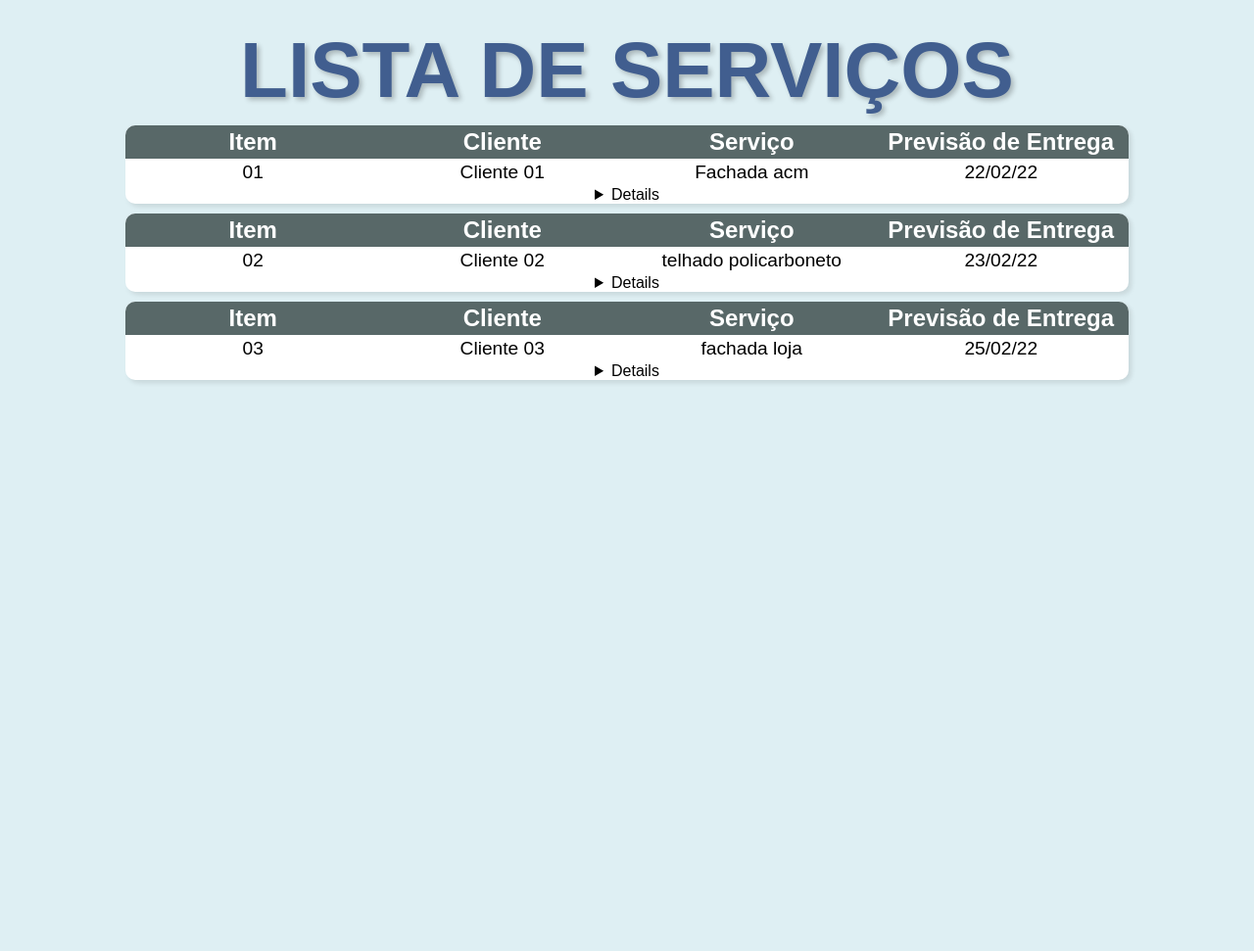
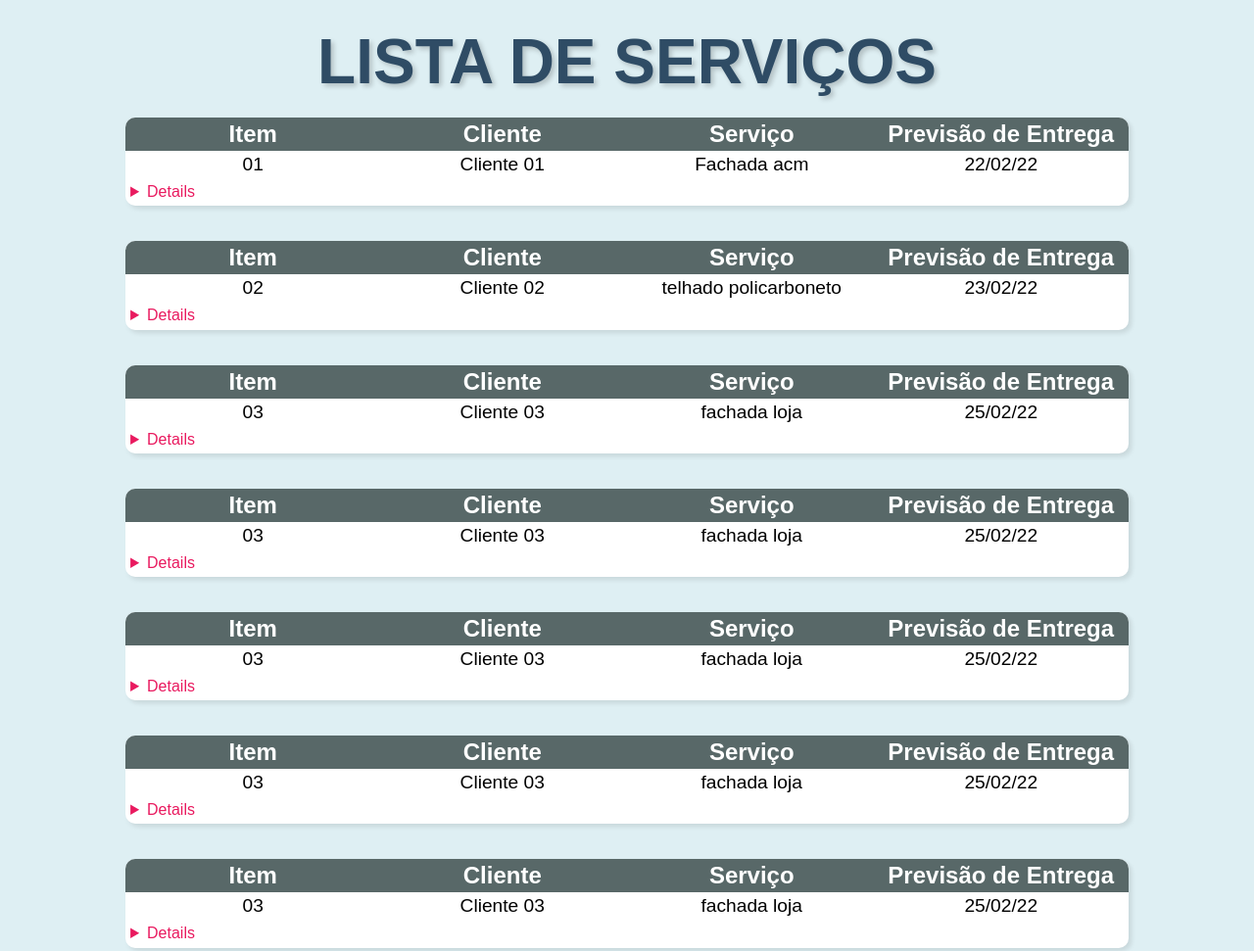
Before and after one commit to LucasRoncheti/Tabela_servi-os, a plain HTML site: page index.html in a window 1280 px wide. Shown: the whole page at 98% size. Before the commit the page ends 800 px from the top, so only its background shows below. Drawn offline with Linux system fonts and the light colour scheme.

Commit message:
2 parte estilizacao

```diff
--- a/css/style.css
+++ b/css/style.css
@@ -11,6 +11,13 @@ body{
    background-color: rgba(209, 233, 239, 0.7);
 }
 
+
+.dat_list{
+
+    margin-top: 2%;
+}
+
+
 /* container que envolve tudo */
 .main_section{
 
@@ -23,16 +30,16 @@ body{
 }
 
 h1{
-    font-size: 5em;
-    color: rgb(65, 94, 143);
-   text-shadow: 3px 3px 5px rgba(0, 0, 0, 0.235);
+    font-size: 4em;
+    color: rgb(47, 76, 101);
+    text-shadow: 3px 3px 5px rgba(0, 0, 0, 0.197);
 }
 
 
 /* aqui começa a lista de serviços */
 .serviceList{
     width: 100%;
-    margin-top: 1%;
+
     background-color: white;
     border-radius: 10px;
     overflow: hidden;
@@ -71,17 +78,43 @@ h1{
     width: 25%;
 }
 
-tr{
+/* detalhes estão aqui  */
+.mainDetails{
     width: 100%;
-    display: flex;
-    justify-content: space-between;
-    font-size:2em;
+
+    text-align: left;
+}
+details{
+    width: 100%;
+    color: rgb(233, 26, 95);
+
+   margin: 0.5%;
+}
+
+
+
+
+
+details>p{
+ color:black;
+ margin-left: 15px;
+ font-weight: 400;
+ margin: 5px;
+ text-align: initial;
 }
 
 
 /* contaier das imagens  */
 .containerImages{
-    width: 80%;
+    width: 98%;
     display: flex;
     flex-direction: column;
+
+
 }
+
+
+footer{
+    position: absolute;
+    bottom: 0px;
+}
--- a/index.html
+++ b/index.html
@@ -19,6 +19,10 @@
 
     </section>
 
+    <footer>
+        <p>Desenvolvido por Lucas Roncheti</p>
+    </footer>
+
 </body>
 
 <script src="js/data.js"></script>
--- a/js/data.js
+++ b/js/data.js
@@ -17,7 +17,7 @@ let data_list=[
     cliente:"Cliente 02",
     serviço:"telhado policarboneto ",
     data_entrega:"23/02/22",
-    desc:"faxada de loja em acm cor preto ",
+    desc:"-Telhado em policarbonato 4mm com estrutura em perfil galvaniza. <br> -Telhado em policarbonato 4mm com estrutura em perfil galvanizao Telhado em policarbonato 4mm com estrutura em perfil galvanizao <br> Telhado em policarbonato 4mm com estrutura em perfil galvanizao ",
     img01:"./images/02.jpg"
 
 
@@ -32,4 +32,44 @@ let data_list=[
     img01:"./images/03.jpg"
 
     },
+
+    {
+    id:"03",
+    cliente:"Cliente 03",
+    serviço:"fachada loja ",
+    data_entrega:"25/02/22",
+    desc:"faxada de loja em acm cor preto ",
+    img01:"./images/03.jpg"
+
+    },
+
+    {
+    id:"03",
+    cliente:"Cliente 03",
+    serviço:"fachada loja ",
+    data_entrega:"25/02/22",
+    desc:"faxada de loja em acm cor preto ",
+    img01:"./images/03.jpg"
+
+    },
+
+    {
+    id:"03",
+    cliente:"Cliente 03",
+    serviço:"fachada loja ",
+    data_entrega:"25/02/22",
+    desc:"faxada de loja em acm cor preto ",
+    img01:"./images/03.jpg"
+
+    },
+
+    {
+    id:"03",
+    cliente:"Cliente 03",
+    serviço:"fachada loja ",
+    data_entrega:"25/02/22",
+    desc:"faxada de loja em acm cor preto ",
+    img01:"./images/03.jpg"
+
+    },
 ]
--- a/js/generateItens.js
+++ b/js/generateItens.js
@@ -25,9 +25,9 @@ var generateList=()=>{
             </div>
 
 
-
+                <div class="mainDetails">
                     <details>
-                ${x.desc}
+                    <p>${x.desc}</p>
 
                         <details>
                             <summary>Imagens</summary>
@@ -40,9 +40,10 @@ var generateList=()=>{
                                 </div>
                         </details>
                     </details>
-
+                </div>
 
             </section>
+            <br><br>
 
 
         `
```
Lines whose indentation alone changed are shown as unchanged.
